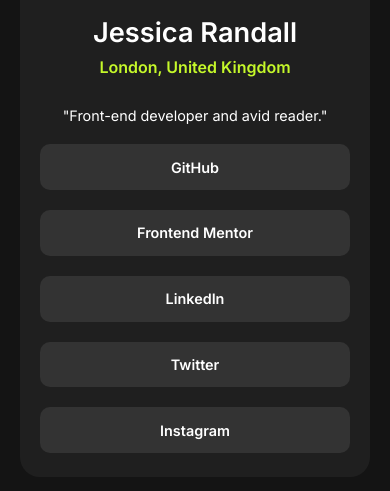
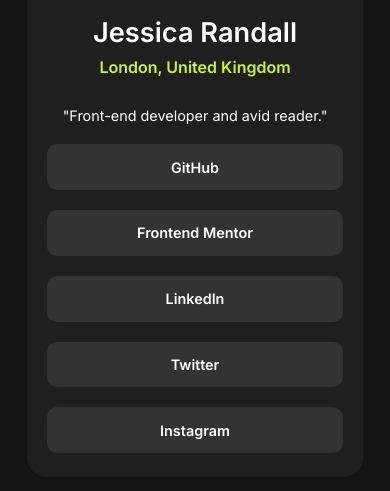
Before and after one commit to ul4sfak1r/Social-Link-Profiles-Page, a plain HTML site: page index.html in a window 390 px wide. Shown: the part 201-692 px from the top of the page. Drawn offline with Linux system fonts and the light colour scheme.

Commit message:
Update css.css

```diff
--- a/css.css
+++ b/css.css
@@ -7,8 +7,7 @@ body {
 }
 
 .wrapper {
-	width: 30%;
-	min-width: 350px;
+	width: 80%;
 	max-width: 400px;
 	margin: 100px auto;
 	background-color: hsl(0, 0%, 12%);
@@ -76,14 +75,21 @@ a {
 .section:hover {
 	background-color: hsl(75, 94%, 57%);
 	color: black;
+	cursor: pointer;
+	c
+}
+
+.section > p:hover {
+	color: black;
+	cursor: pointer;
 }
 
 /*Codes for mobile phones*/
 
 @media screen and (max-width: 480px) {
 	.wrapper {
-		width: 80%;
-		max-width: 300px;
+		width: 90%;
+		max-width: 450px;
 		padding: 24px 20px;
 	}
 }
```
